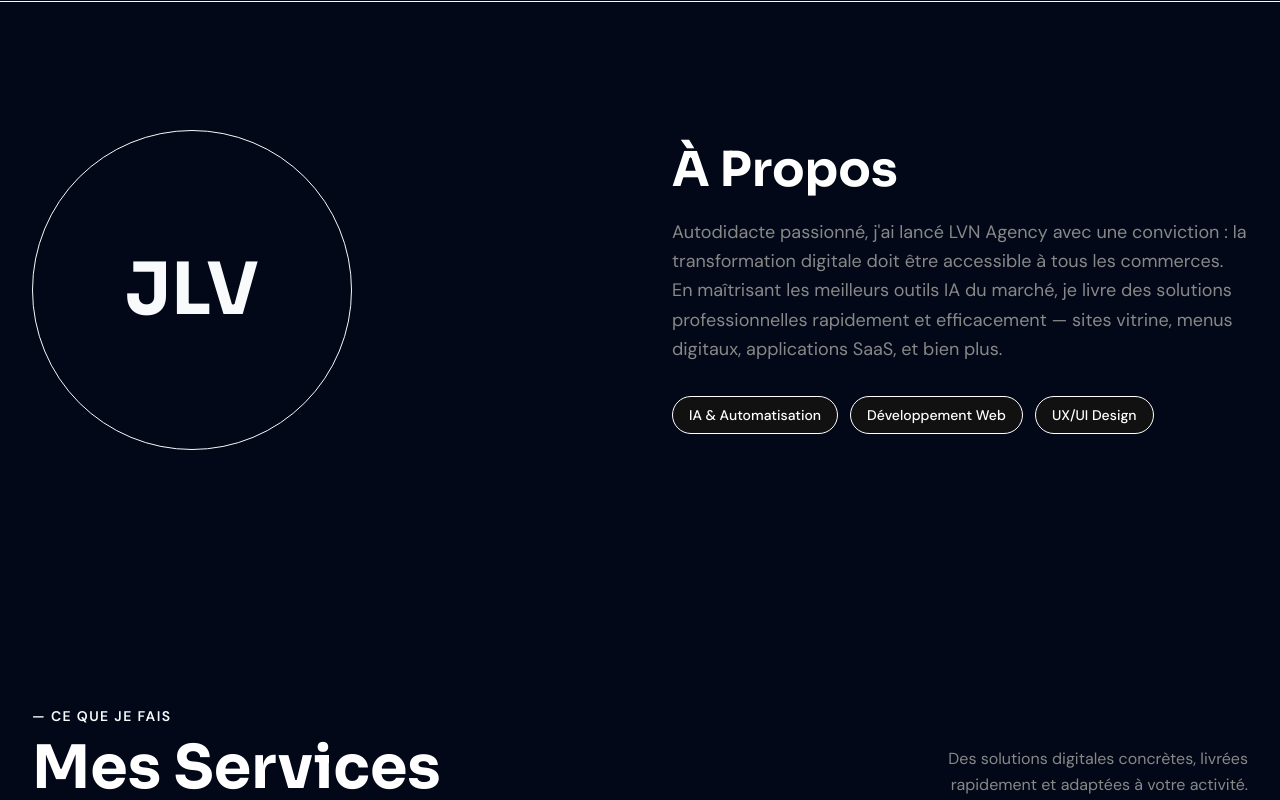
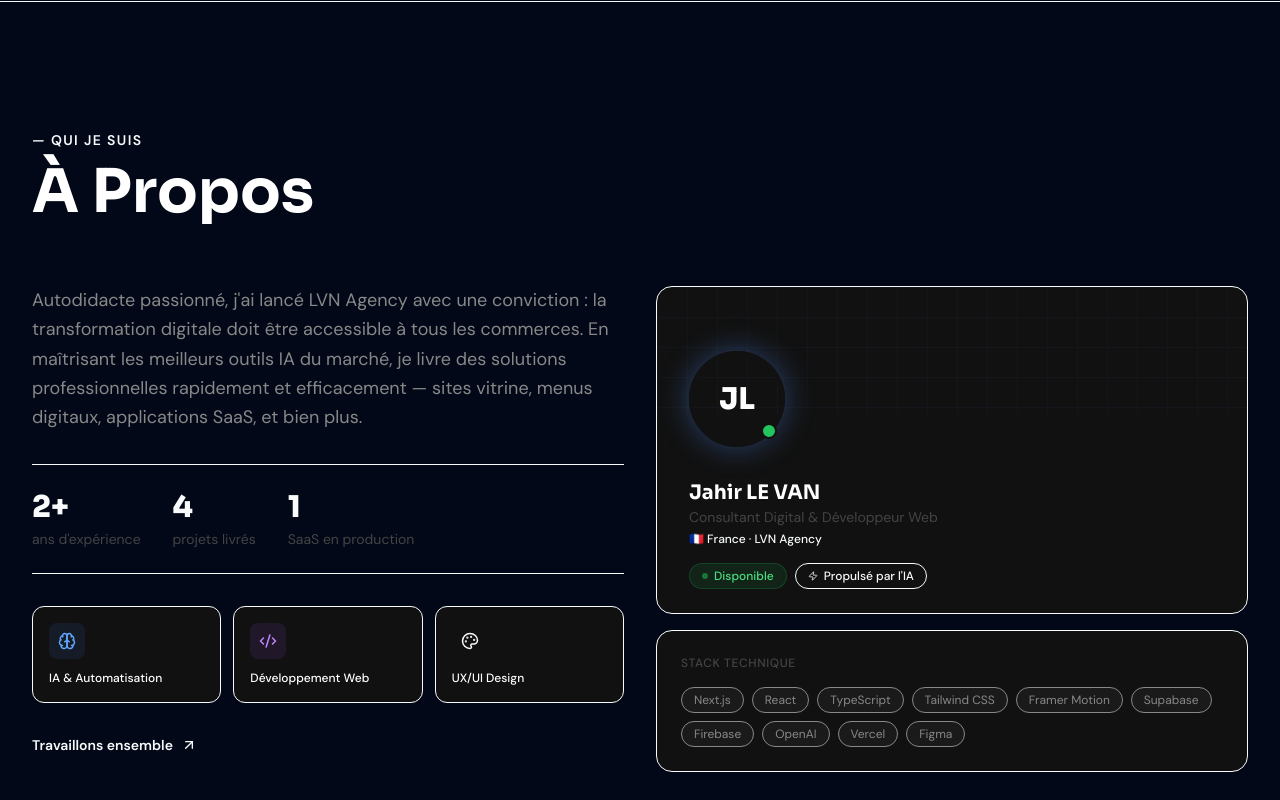
Before and after one commit to jahirlpro-fr/PORTFOLIO_LVN, a Next.js app: page / in a window 1280 px wide. Shown: the part 1560-2360 px from the top of the page. Built offline with nearby package versions, Linux system fonts and the light colour scheme.

Commit message:
Edit /src/components/About.tsx

```diff
--- a/src/components/About.tsx
+++ b/src/components/About.tsx
@@ -2,59 +2,189 @@
 
 import { motion } from "framer-motion";
 import { useLanguage } from "@/contexts/LanguageContext";
+import { ArrowUpRight, Code2, Brain, Palette, Zap } from "lucide-react";
 
 export function About() {
     const { t } = useLanguage();
 
-  const skills = [t("about.skill1"), t("about.skill2"), t("about.skill3")];
+    const skills = [
+        { icon: Brain, label: t("about.skill1"), color: "text-blue-400", bg: "bg-blue-500/10" },
+        { icon: Code2, label: t("about.skill2"), color: "text-purple-400", bg: "bg-purple-500/10" },
+        { icon: Palette, label: t("about.skill3"), color: "text-accent", bg: "bg-accent/10" },
+    ];
+
+    const stack = [
+        "Next.js", "React", "TypeScript", "Tailwind CSS",
+        "Framer Motion", "Supabase", "Firebase", "OpenAI",
+        "Vercel", "Figma",
+    ];
+
+    const facts = [
+        { value: "2+", label: "ans d'expérience" },
+        { value: "4", label: "projets livrés" },
+        { value: "1", label: "SaaS en production" },
+    ];
 
     return (
-    <section className="py-32">
-      <div className="max-w-7xl mx-auto px-6 lg:px-8">
-        <div className="grid md:grid-cols-2 gap-12 md:gap-16 items-center">
+        <section id="about" className="py-32 relative overflow-hidden">
+            {/* Ambient glow */}
+            <div className="absolute top-1/2 right-0 w-[400px] h-[400px] bg-accent/5 rounded-full blur-[100px] translate-x-1/2 -translate-y-1/2 pointer-events-none" />
+
+            <div className="max-w-7xl mx-auto px-6 lg:px-8 relative z-10">
+
+                {/* ── HEADER ── */}
+                <motion.div
+                    initial={{ opacity: 0, y: 20 }}
+                    whileInView={{ opacity: 1, y: 0 }}
+                    viewport={{ once: true }}
+                    transition={{ duration: 0.6 }}
+                    className="mb-16"
+                >
+                    <p className="text-accent text-sm font-semibold tracking-widest uppercase mb-3">
+                        — Qui je suis
+                    </p>
+                    <h2 className="font-display text-4xl md:text-5xl lg:text-6xl font-bold text-text-primary">
+                        {t("about.title")}
+                    </h2>
+                </motion.div>
+
+                {/* ── MAIN GRID ── */}
+                <div className="grid lg:grid-cols-2 gap-8 items-start">
+
+                    {/* LEFT — texte + facts + skills */}
                     <motion.div
                         initial={{ opacity: 0, x: -30 }}
                         whileInView={{ opacity: 1, x: 0 }}
                         viewport={{ once: true }}
                         transition={{ duration: 0.8 }}
-            className="flex justify-center md:justify-start"
+                        className="space-y-8"
                     >
-            <div className="relative">
-              <div className="absolute inset-0 bg-gradient-to-br from-accent to-accent-warm rounded-full blur-2xl opacity-30" />
-              <div className="relative w-64 h-64 md:w-80 md:h-80 rounded-full bg-gradient-to-br from-accent/20 to-accent-warm/20 border border-border flex items-center justify-center backdrop-blur-sm">
-                <span className="font-display text-6xl md:text-7xl font-bold text-accent">
-                  JLV
-                </span>
+                        {/* Description */}
+                        <p className="text-text-secondary text-lg leading-relaxed">
+                            {t("about.description")}
+                        </p>
+
+                        {/* Facts row */}
+                        <div className="flex gap-8 py-6 border-y border-border">
+                            {facts.map((fact, i) => (
+                                <motion.div
+                                    key={i}
+                                    initial={{ opacity: 0, y: 10 }}
+                                    whileInView={{ opacity: 1, y: 0 }}
+                                    viewport={{ once: true }}
+                                    transition={{ delay: 0.2 + i * 0.1, duration: 0.5 }}
+                                >
+                                    <div className="font-display text-3xl font-black text-accent">{fact.value}</div>
+                                    <div className="text-text-muted text-sm mt-1">{fact.label}</div>
+                                </motion.div>
+                            ))}
                         </div>
+
+                        {/* Skill cards */}
+                        <div className="grid grid-cols-3 gap-3">
+                            {skills.map((skill, i) => {
+                                const Icon = skill.icon;
+                                return (
+                                    <motion.div
+                                        key={i}
+                                        initial={{ opacity: 0, y: 20 }}
+                                        whileInView={{ opacity: 1, y: 0 }}
+                                        viewport={{ once: true }}
+                                        transition={{ delay: 0.3 + i * 0.1, duration: 0.5 }}
+                                        className="group bg-surface border border-border rounded-xl p-4 hover:border-accent/30 transition-all duration-300 hover:shadow-[0_8px_30px_rgba(0,0,0,0.2)] cursor-default"
+                                    >
+                                        <div className={`w-9 h-9 rounded-lg ${skill.bg} flex items-center justify-center mb-3 group-hover:scale-110 transition-transform duration-300`}>
+                                            <Icon size={18} className={skill.color} />
                                         </div>
+                                        <p className="text-text-primary text-xs font-medium leading-tight">{skill.label}</p>
+                                    </motion.div>
+                                );
+                            })}
+                        </div>
+
+                        {/* CTA */}
+                        <motion.a
+                            href="#contact"
+                            initial={{ opacity: 0 }}
+                            whileInView={{ opacity: 1 }}
+                            viewport={{ once: true }}
+                            transition={{ delay: 0.5, duration: 0.5 }}
+                            className="group inline-flex items-center gap-2 text-accent font-semibold text-sm hover:gap-3 transition-all duration-300"
+                        >
+                            Travaillons ensemble
+                            <ArrowUpRight size={16} className="group-hover:translate-x-0.5 group-hover:-translate-y-0.5 transition-transform duration-300" />
+                        </motion.a>
                     </motion.div>
 
+                    {/* RIGHT — avatar card + stack */}
                     <motion.div
                         initial={{ opacity: 0, x: 30 }}
                         whileInView={{ opacity: 1, x: 0 }}
                         viewport={{ once: true }}
                         transition={{ duration: 0.8 }}
+                        className="space-y-4"
                     >
-            <h2 className="font-display text-4xl md:text-5xl font-bold text-text-primary mb-6">
-              {t("about.title")}
-            </h2>
-            <p className="text-text-secondary text-lg leading-relaxed mb-8">
-              {t("about.description")}
-            </p>
-            <div className="flex flex-wrap gap-3">
-              {skills.map((skill, index) => (
+                        {/* Avatar card */}
+                        <div className="relative bg-surface border border-border rounded-2xl overflow-hidden">
+                            {/* Gradient header */}
+                            <div className="h-32 bg-gradient-to-br from-accent/20 via-blue-900/30 to-[#0a0a0a] relative">
+                                <div className="absolute inset-0 opacity-10"
+                                    style={{
+                                        backgroundImage: "linear-gradient(rgba(79,142,247,0.4) 1px, transparent 1px), linear-gradient(90deg, rgba(79,142,247,0.4) 1px, transparent 1px)",
+                                        backgroundSize: "30px 30px"
+                                    }}
+                                />
+                                {/* Glow */}
+                                <div className="absolute bottom-0 left-1/2 -translate-x-1/2 w-32 h-16 bg-accent/20 rounded-full blur-2xl" />
+                            </div>
+
+                            {/* Avatar circle */}
+                            <div className="absolute top-16 left-8">
+                                <div className="relative w-24 h-24 rounded-full border-4 border-[#111111] bg-gradient-to-br from-accent to-blue-600 flex items-center justify-center shadow-[0_0_30px_rgba(79,142,247,0.4)]">
+                                    <span className="font-display text-3xl font-black text-white">JL</span>
+                                    {/* Online dot */}
+                                    <div className="absolute bottom-1 right-1 w-4 h-4 bg-green-500 rounded-full border-2 border-[#111111]" />
+                                </div>
+                            </div>
+
+                            {/* Card body */}
+                            <div className="pt-16 pb-6 px-8">
+                                <h3 className="font-display text-xl font-bold text-text-primary">Jahir LE VAN</h3>
+                                <p className="text-text-muted text-sm mb-1">Consultant Digital & Développeur Web</p>
+                                <p className="text-accent text-xs font-medium">🇫🇷 France · LVN Agency</p>
+
+                                <div className="flex items-center gap-2 mt-4">
+                                    <div className="flex items-center gap-1.5 bg-green-500/10 border border-green-500/20 text-green-400 px-3 py-1 rounded-full text-xs font-medium">
+                                        <span className="w-1.5 h-1.5 bg-green-500 rounded-full animate-pulse" />
+                                        Disponible
+                                    </div>
+                                    <div className="flex items-center gap-1.5 bg-accent/10 border border-accent/20 text-accent px-3 py-1 rounded-full text-xs font-medium">
+                                        <Zap size={10} className="fill-accent" />
+                                        Propulsé par l'IA
+                                    </div>
+                                </div>
+                            </div>
+                        </div>
+
+                        {/* Stack card */}
+                        <div className="bg-surface border border-border rounded-2xl p-6">
+                            <p className="text-text-muted text-xs uppercase tracking-wider font-medium mb-4">Stack technique</p>
+                            <div className="flex flex-wrap gap-2">
+                                {stack.map((tech, i) => (
                                     <motion.span
-                  key={index}
+                                        key={tech}
                                         initial={{ opacity: 0, scale: 0.9 }}
                                         whileInView={{ opacity: 1, scale: 1 }}
                                         viewport={{ once: true }}
-                  transition={{ delay: index * 0.1, duration: 0.4 }}
-                  className="bg-surface border border-border px-4 py-2 rounded-full text-text-primary text-sm font-medium"
+                                        transition={{ delay: i * 0.04, duration: 0.3 }}
+                                        className="bg-surface-hover border border-border px-3 py-1 rounded-full text-xs text-text-secondary hover:border-accent/40 hover:text-text-primary transition-colors duration-200 cursor-default"
                                     >
-                  {skill}
+                                        {tech}
                                     </motion.span>
                                 ))}
                             </div>
+                        </div>
+
                     </motion.div>
                 </div>
             </div>
```
Lines whose indentation alone changed are shown as unchanged.
